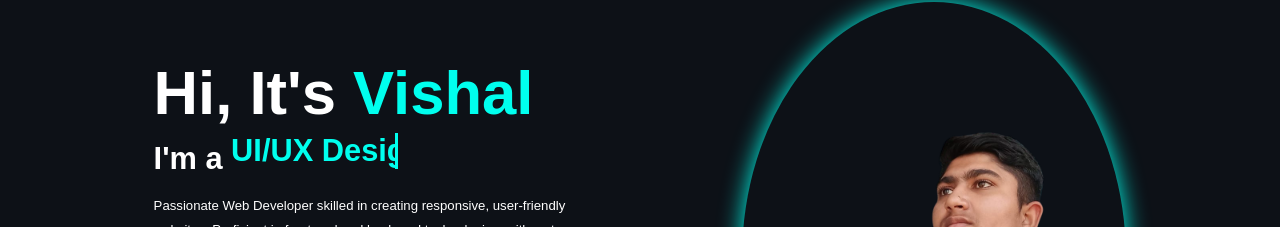
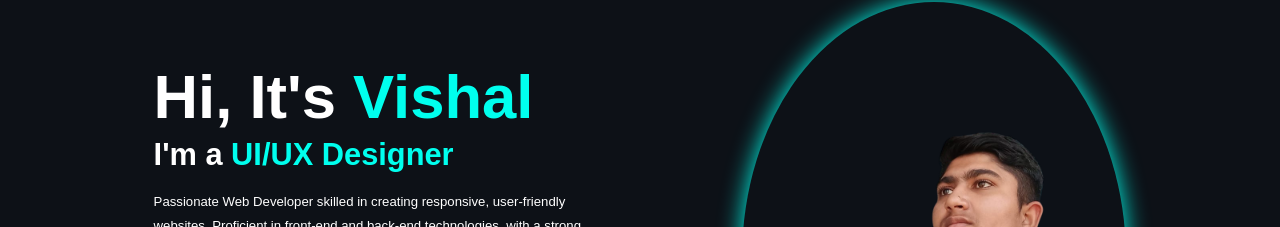
Before and after one commit to VishalSharma82/MyPortfolio, a React (Create React App) app: page / in a window 1280 px wide. Shown: the part 167-394 px from the top of the page. Built offline with nearby package versions, Linux system fonts and the light colour scheme.

Commit message:
Correct the text animation

```diff
--- a/src/components/Home.js
+++ b/src/components/Home.js
@@ -13,7 +13,7 @@ const Home = () => {
      <section className="home" id="home">
         <div className="home-content">
             <h1>Hi, It's <span>Vishal</span></h1>
-            <h3 className="text-animation">I'm a <span></span></h3>
+            <h3 className="text-animation">I'm a&nbsp;<span> </span></h3>
             <p>Passionate Web Developer skilled in creating responsive, user-friendly websites. Proficient in front-end
                 and back-end technologies, with a strong focus on UI/UX design and optimized web performance.</p>
             <div className="social-icons">
--- a/src/index.css
+++ b/src/index.css
@@ -206,10 +206,12 @@ span {
   background-color: var(--main-color);
   color: black;
 }
+
 .text-animation {
   font-size: 34px;
   font-weight: 600;
-  display: inline-block;
+  display: inline-flex;
+  align-items: center;
 }
 
 .text-animation span {
@@ -217,54 +219,34 @@ span {
   display: inline-block;
   white-space: nowrap;
   overflow: hidden;
-  border-right: 3px solid var(--main-color); /* Blinking cursor */
-  width: 0;
-  animation: typing 2s steps(20) forwards,
-    erasing 2s steps(20) 4s forwards infinite;
+}
+
+/* Words change */
+.text-animation span::before {
+  content: "Frontend Developer";
+  animation: words 12s steps(1) infinite;
+}
+
+/* Typing & Erasing */
+.text-animation span {
+  animation: typing 3s steps(20) infinite;
 }
 
 @keyframes typing {
-  from {
-    width: 0;
-  }
-  to {
-    width: 100%;
-  }
+  0% { width: 0ch; }         /* start blank */
+  40% { width: 20ch; }       /* type full word */
+  60% { width: 20ch; }       /* pause full word */
+  100% { width: 0ch; }       /* erase */
 }
 
-@keyframes erasing {
-  from {
-    width: 100%;
-  }
-  to {
-    width: 0;
-  }
+@keyframes words {
+  0%, 25%   { content: "Frontend Developer"; }
+  25%, 50%  { content: "Web Designer"; }
+  50%, 75%  { content: "UI/UX Designer"; }
+  75%, 100% { content: "Full Stack Developer"; }
 }
 
-/* Dynamic Content Changes */
-@keyframes words {
-  0%,
-  20% {
-    content: "Frontend Developer";
-  }
-  25%,
-  45% {
-    content: "Web Designer";
-  }
-  50%,
-  70% {
-    content: "UI/UX Designer";
-  }
-  75%,
-  95% {
-    content: "Full Stack Developer";
-  }
-}
 
-.text-animation span::before {
-  content: "Frontend Developer"; /* Default Text */
-  animation: words 10s infinite;
-}
 /* this upper keyframe some error can be possible, because at this point the i'm a vala error and jo logo hai vo vala error fix ho gya hai. */
 .heading {
   font-size: 8rem;
```
